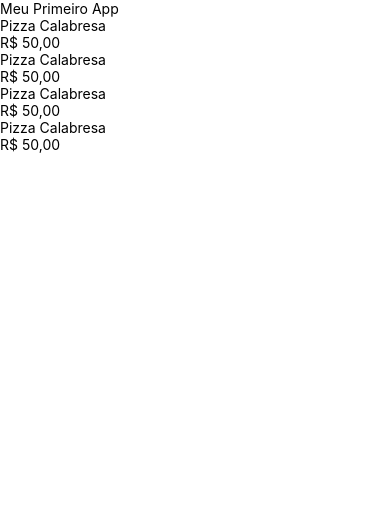
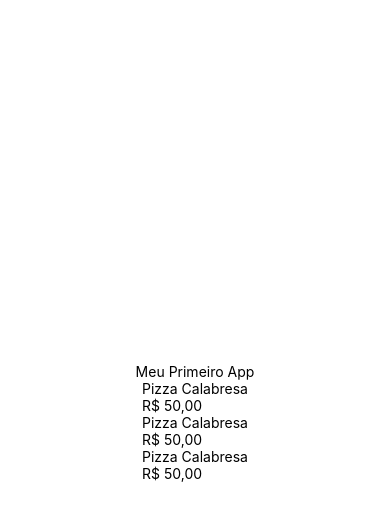
Before and after one commit to gustavoalvesdev/react-native-studies, a React Native app in the folder meu-primeiro-app/: screen / in a window 390 px wide. Shown: the top 518 px of the page. Built offline with nearby package versions, Linux system fonts and the light colour scheme.

Commit message:
Componente SafeAreaView (só funciona no iOS)

```diff
--- a/meu-primeiro-app/App.tsx
+++ b/meu-primeiro-app/App.tsx
@@ -1,11 +1,10 @@
-import { Text, View } from 'react-native';
+import { Text, View, StyleSheet } from 'react-native';
 import { PizzaItem } from './components/PizzaItem';
 
 const App = () => {
   return (
-    <View>
+    <View style={styles.container}>
         <Text>Meu Primeiro App</Text>
-        <PizzaItem />
         <PizzaItem />
         <PizzaItem />
         <PizzaItem />
@@ -13,4 +12,13 @@
   );
 }
 
+const styles = StyleSheet.create({
+  container: {
+    flex: 1,
+    backgroundColor: '#fff',
+    alignItems: 'center',
+    justifyContent: 'center',
+  }
+});
+
 export default App;
```
